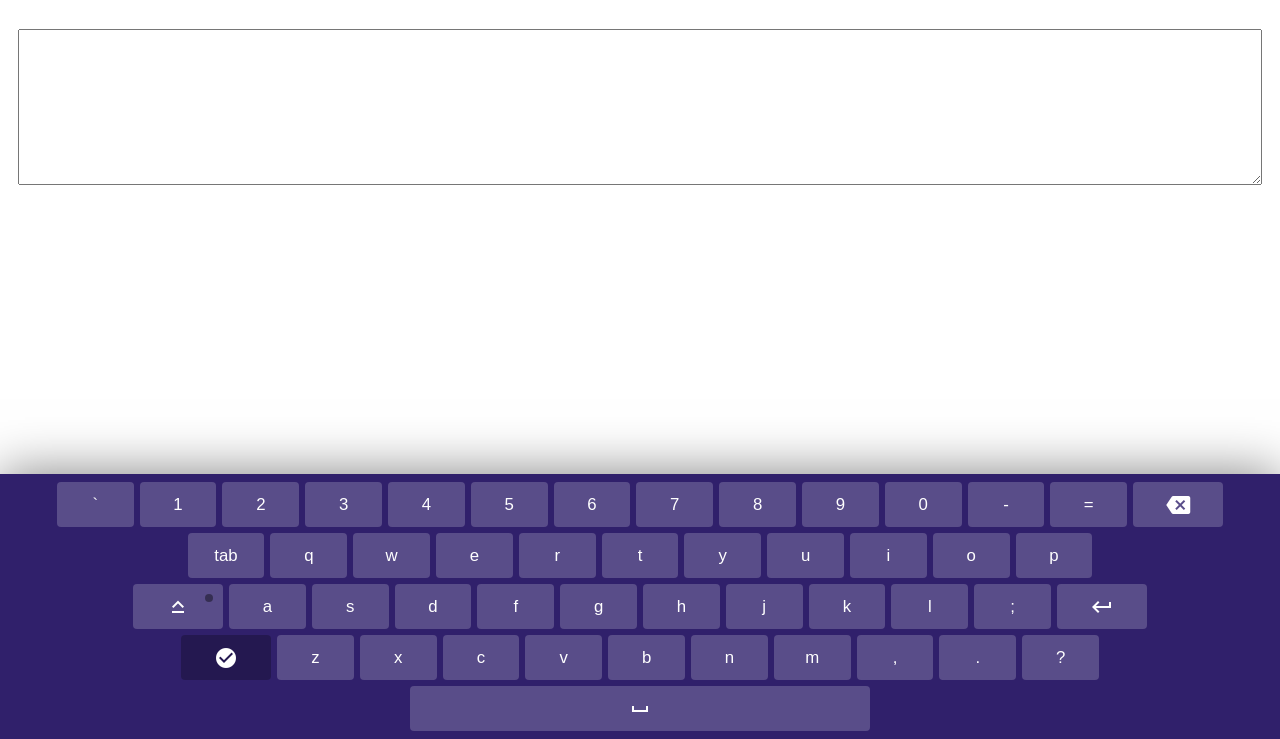
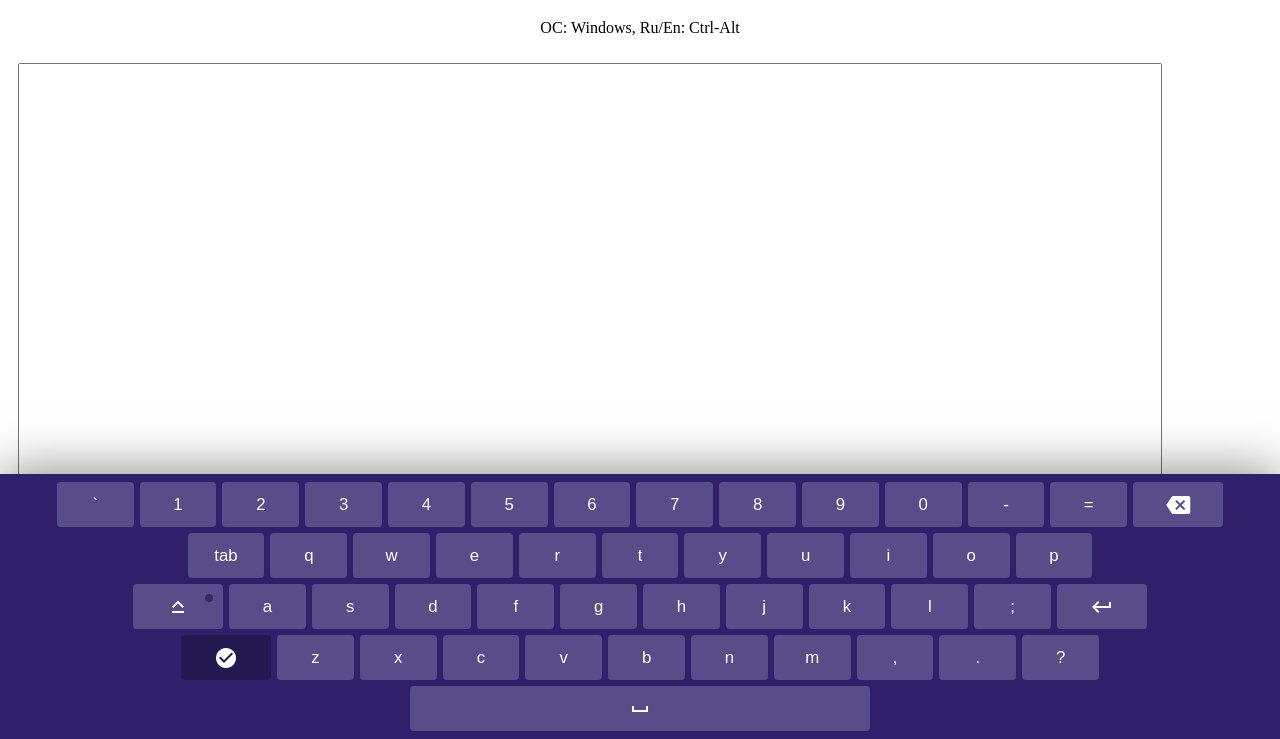
Before and after one commit to SevenDice/virtual-keyboard, a website: page index.html in a window 1280 px wide. Shown: the part 61-800 px from the top of the page. Drawn offline with Linux system fonts and the light colour scheme.

Commit message:
feat: add textarea through js

```diff
--- a/assets/script.js
+++ b/assets/script.js
@@ -1,6 +1,7 @@
 /* eslint-disable no-underscore-dangle */
 const Keyboard = {
   elements: {
+    textarea: null,
     main: null,
     keysContainer: null,
     keys: [],
@@ -18,6 +19,22 @@ const Keyboard = {
   },
 
   init() {
+    // Create h1 and textarea
+    const vkHeader = document.createElement('h1');
+    vkHeader.innerHTML = "Virtual Keyboard";
+    vkHeader.classList.add('title');
+    document.body.append(vkHeader)
+
+    const vkHeaderDescription = document.createElement('p')
+    vkHeaderDescription.innerText = "ОС: Windows, Ru/En: Ctrl-Alt"
+    vkHeaderDescription.classList.add('title__description')
+    document.body.appendChild(vkHeaderDescription);
+
+    const textarea = document.createElement('textarea');
+    textarea.classList.add('use-keyboard-input')
+    document.body.appendChild(textarea)
+
+
     // Create main elements
     this.elements.main = document.createElement('div')
     this.elements.keysContainer = document.createElement('div')
--- a/assets/style.css
+++ b/assets/style.css
@@ -2,6 +2,9 @@
   text-align: center;
 }
 
+.title__description {
+  text-align: center;
+}
 .textarea {
   display: flex;
   align-items: center;
@@ -9,7 +12,8 @@
 
 textarea {
   margin: 10px;
-  width: 100%;
+  width: 90%;
+  height: 500px;
 }
 
 .keyboard {
--- a/index.html
+++ b/index.html
@@ -9,29 +9,6 @@
   <title>Virtual Keyboard</title>
 </head>
 <body>
-  <h1 class="title">Virtual Keyboard</h1>
-  <div class="textarea">
-    <textarea class="use-keyboard-input" name="" id="" cols="30" rows="10"></textarea>
-  </div>
-
-
-  <!-- <div class="keyboard">
-    <div class="keyboard__keys">
-      <button type="button" class="keyboard__key">a</button>
-      <button type="button" class="keyboard__key keyboard__key--wide">
-        <i class="material-icons">backspace</i>
-      </button>
-      <button type="button" class="keyboard__key keyboard__key--extra-wide">
-        <i class="material-icons">space_bar</i>
-      </button>
-      <button type="button" class="keyboard__key keyboard__key--wide keyboard__key--activatable">
-        <i class="material-icons">keyboard_capslock</i>
-      </button>
-      <button type="button" class="keyboard__key keyboard__key--wide keyboard__key--dark">
-        <i class="material-icons">check_circle</i>
-      </button>
-    </div>
-  </div> -->
 </body>
 <script src="./assets/script.js"></script>
 </html>
```
